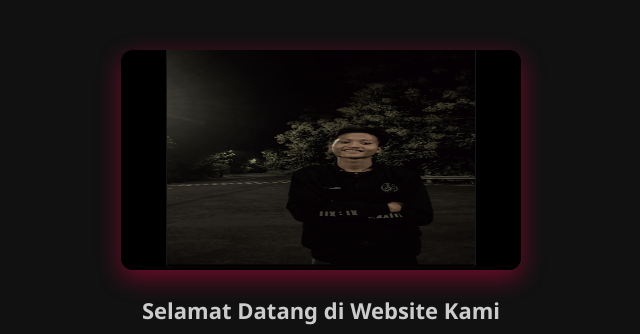
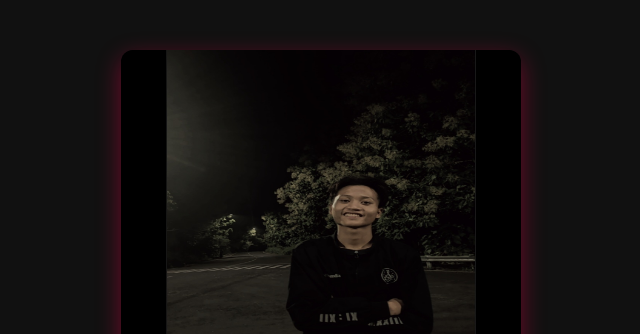
Before and after one commit to romdan169/romdan-website, a plain HTML site: page index.html in a window 1280 px wide. Shown: the top 334 px of the page, without its empty margins (319-959 px from the left). Drawn offline with Linux system fonts and the light colour scheme.

Commit message:
Update index.html

```diff
--- a/index.html
+++ b/index.html
@@ -17,7 +17,7 @@
     }
     img {
       width: 400px;
-      height: 220px;
+      height: 360px;
       border-radius: 12px;
       box-shadow: 0 8px 25px rgba(255, 0, 80, 0.4);
       transition: transform 0.3s ease;
```
